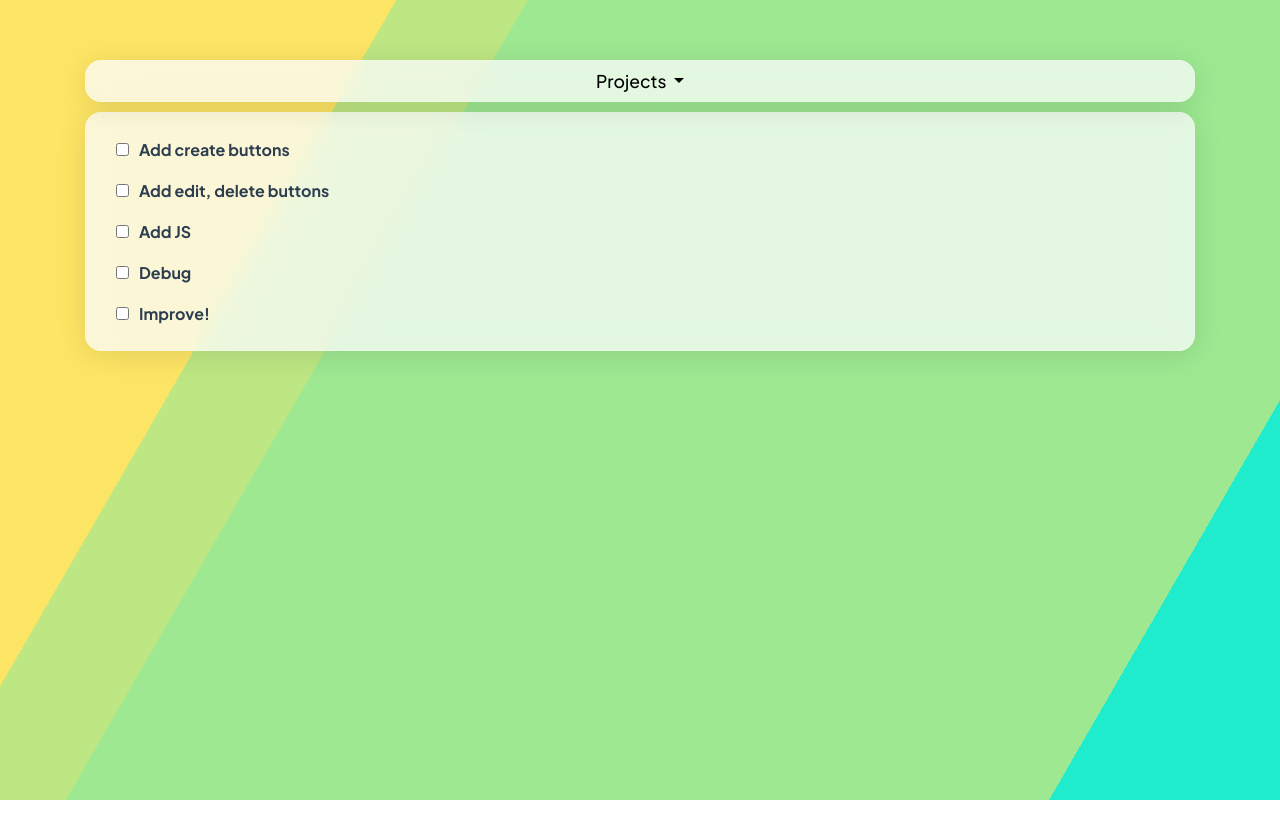
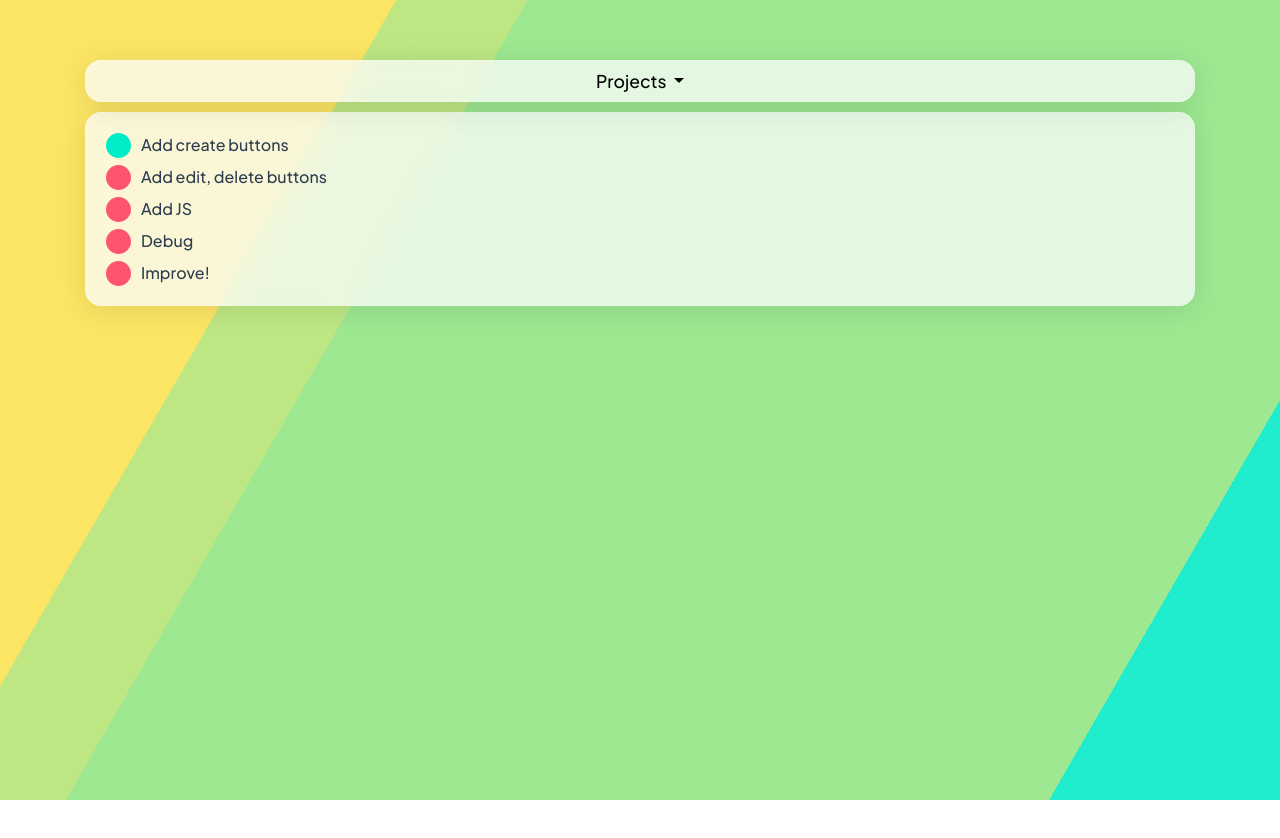
Before and after one commit to zJaaal/js-todo-app, a website built with Vite: page index.html in a window 1280 px wide. Built offline with nearby package versions, Linux system fonts and the light colour scheme.

Commit message:
added functionality and styles to checkboxes

```diff
--- a/index.html
+++ b/index.html
@@ -30,11 +30,26 @@
                   </div>
                 </div>
                 <div class="checkbox-group glass">
-                  <label for=""><input type="checkbox" value="false" id="0">Add create buttons</label>
-                  <label for=""><input type="checkbox" value="false" id="0">Add edit, delete buttons</label>
-                  <label for=""><input type="checkbox" value="false" id="0">Add JS</label>
-                  <label for=""><input type="checkbox" value="false" id="0">Debug</label>
-                  <label for=""><input type="checkbox" value="false" id="0">Improve!</label>
+                  <label for="">Add create buttons
+                    <input type="checkbox" checked='checked' id="0">
+                    <span class="checkmark"></span>
+                  </label>
+                  <label for="">Add edit, delete buttons
+                    <input type="checkbox" id="1">
+                    <span class="checkmark"></span>
+                  </label>
+                  <label for="">Add JS
+                    <input type="checkbox" id="2">
+                    <span class="checkmark"></span>
+                  </label>
+                  <label for="">Debug
+                    <input type="checkbox" id="3">
+                    <span class="checkmark"></span>
+                  </label>
+                  <label for="">Improve!
+                    <input type="checkbox" id="4">
+                    <span class="checkmark"></span>
+                  </label>
                 </div>
               </div>
             </div>
--- a/style.css
+++ b/style.css
@@ -48,9 +48,18 @@ html, body{
   flex-direction: column;
 }
 label{
+  display: block;
+  position: relative;
   align-content: flex-start;
   align-self: flex-start;
   margin-left: 20px;
+  -webkit-user-select: none;
+  -moz-user-select: none;
+  -ms-user-select: none;
+  user-select: none;
+  padding-left: 35px;
+  cursor: pointer;
+  font-weight: 500;
 }
 label:last-child{
   margin-bottom: 20px;
@@ -59,7 +68,36 @@ label:first-child{
   margin-top:20px;
 }
 input[type='checkbox']{
-  margin: 10px;
+  position: absolute;
+  opacity: 0;
+  cursor: pointer;
+  top: 0;
+  left: 0;
+  opacity: 0;
+  height: 25px;
+  width: 25px;
+  z-index: 10;
+}
+.checkmark {
+  position: absolute;
+  top: 0;
+  left: 0;
+  height: 25px;
+  width: 25px;
+  border-radius: 50%;
+  background-color: var(--lowcontrast);
+}
+label:hover{
+  font-weight: 700;
+}
+label:hover input ~ .checkmark{
+  background-color: var(--highcontrast);
+}
+input:checked ~ .checkmark {
+  background-color: var(--highcontrast);
+}
+label:hover input:checked ~.checkmark{
+background-color: var(--lowcontrast);
 }
 .list-container{
   z-index: 1 !important;
```
